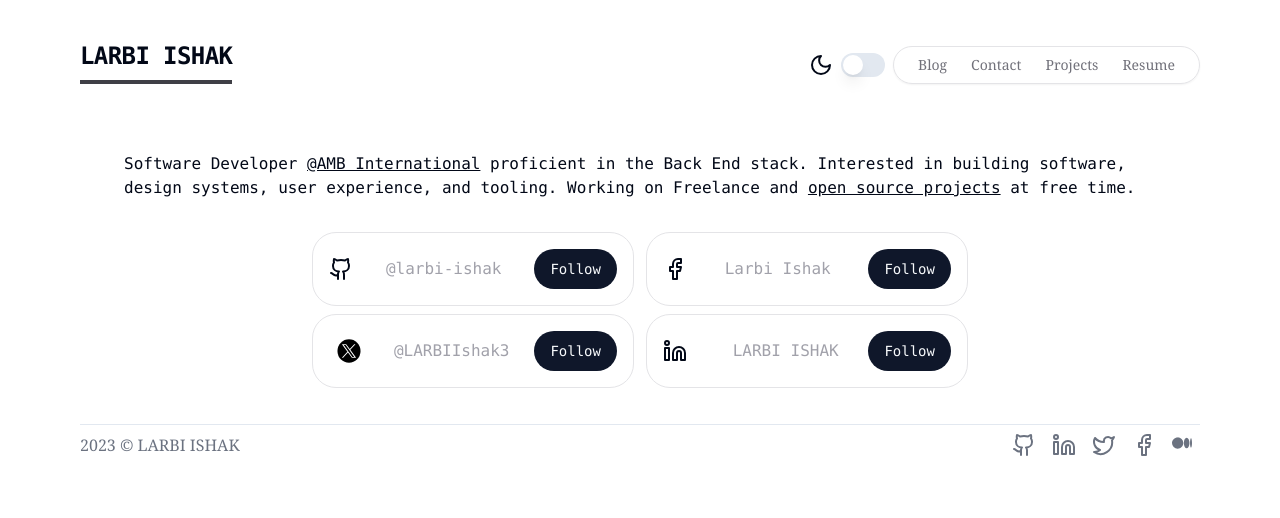
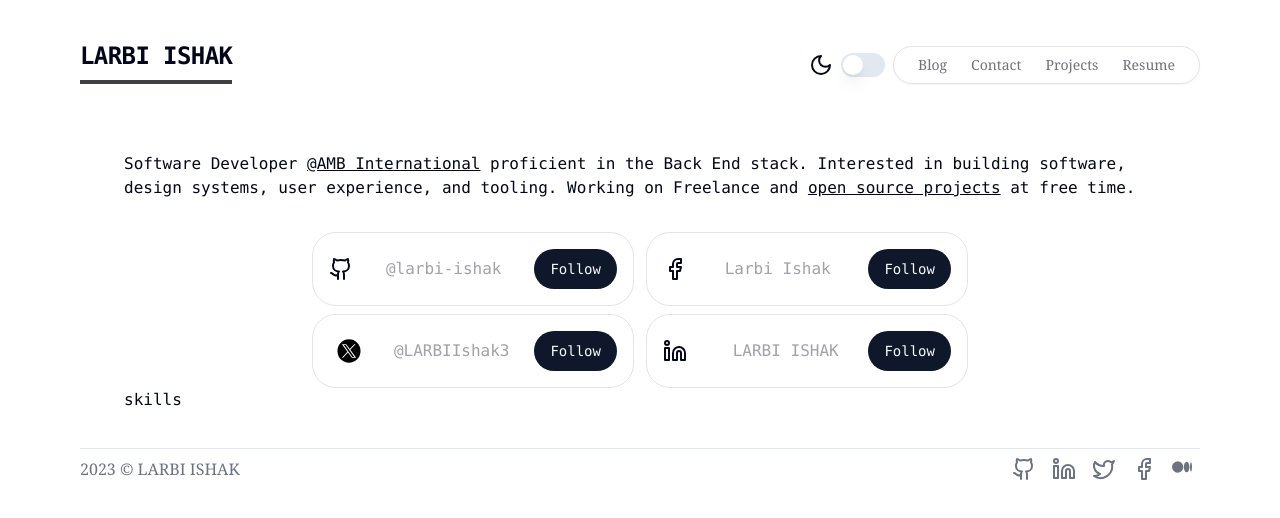
Before and after one commit to larbi-ishak/portfolio, a Next.js app: page / in a window 1280 px wide. Shown: the top 518 px of the page. Built offline with nearby package versions, Linux system fonts and the light colour scheme.

Commit message:
add skills

```diff
--- a/app/page.tsx
+++ b/app/page.tsx
@@ -91,6 +91,9 @@ export default function Home() {
           </Container>
         </div>
       </section>
+      <section>
+        skills
+      </section>
     </main>
   );
 }
--- a/app/resume/page.tsx
+++ b/app/resume/page.tsx
@@ -8,7 +8,7 @@ export default function Resume() {
     <main>
       <section className="grid gap-y-6">
         <p className="col-span-3">
-          Software Developer{" "}
+          Software Engineer{" "}
           <Link
             className="underline"
             href={"https://www.ambinternationale.com/"}
@@ -16,7 +16,7 @@ export default function Resume() {
             @AMB International
           </Link>{" "}
           proficient in the Back End stack. Interested in building software,
-          design systems, user experience, and tooling. Working on Freelance and{" "}
+          design systems and dev tools. Working on Freelance and{" "}
           <Link className="underline" href={"https://github.com/larbi-ishak"}>
             open source projects
           </Link>{" "}
```
